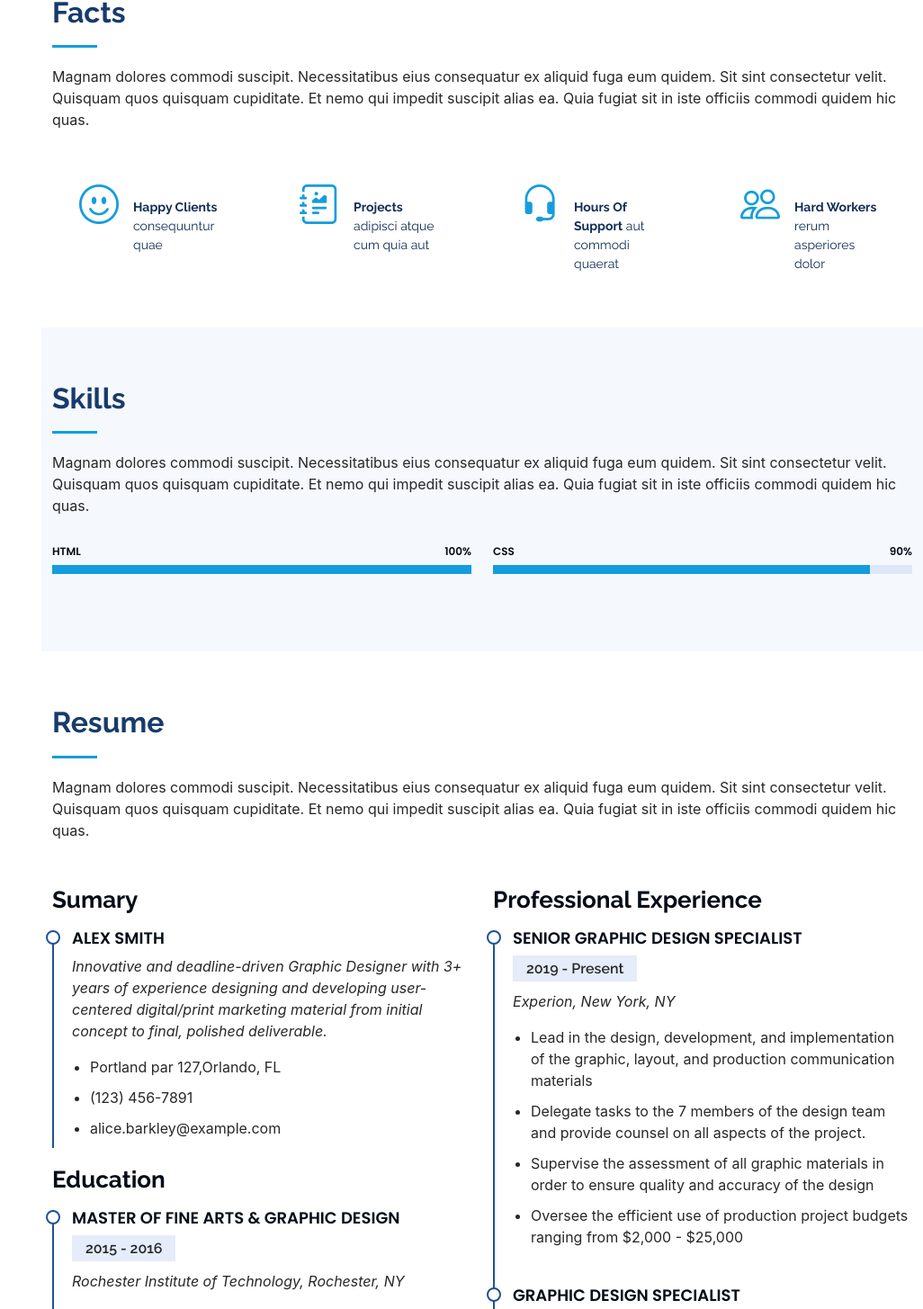
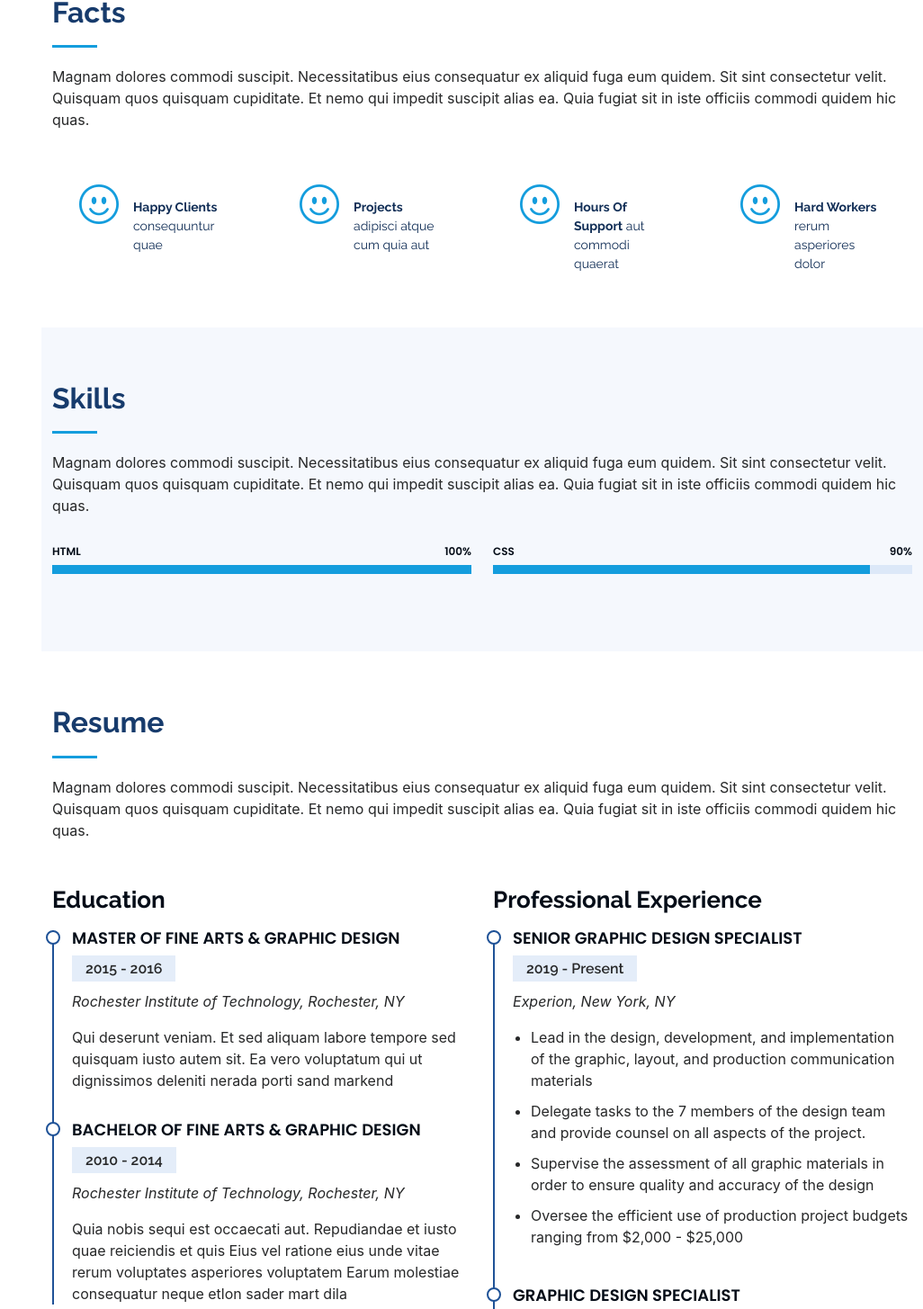
Before and after one commit to solutionsofweb/bootstrap-react, a React (Create React App) app: page / in a window 1280 px wide. Shown: the part 1565-3020 px from the top of the page at 90% size, without its empty margins (254-1280 px from the left). Built offline with nearby package versions, Linux system fonts and the light colour scheme.

Commit message:
components, allignment for about, facts and resume

```diff
--- a/src/components/about.jsx
+++ b/src/components/about.jsx
@@ -1,4 +1,5 @@
 import SectionInfo from "../common/sectionInfo";
+import PersonalDetail from './personalDetail';
 
 const About = () => {
     return (
@@ -8,40 +9,7 @@ const About = () => {
                   title="About"
                   description="Magnam dolores commodi suscipit. Necessitatibus eius consequatur ex aliquid fuga eum quidem. Sit sint consectetur velit. Quisquam quos quisquam cupiditate. Et nemo qui impedit suscipit alias ea. Quia fugiat sit in iste officiis commodi quidem hic quas."
                 />
-                <div className="row">
-                <div className="col-lg-4" data-aos="fade-right">
-                    <img src="assets/img/profile-img.jpg" className="img-fluid" alt />
-                </div>
-                <div className="col-lg-8 pt-4 pt-lg-0 content" data-aos="fade-left">
-                    <h3>UI/UX Designer &amp; Web Developer.</h3>
-                    <p className="fst-italic">
-                    Lorem ipsum dolor sit amet, consectetur adipiscing elit, sed do eiusmod tempor incididunt ut labore et dolore
-                    magna aliqua.
-                    </p>
-                    <div className="row">
-                    <div className="col-lg-6">
-                        <ul>
-                        <li><i className="bi bi-chevron-right" /> <strong>Birthday:</strong> <span>1 May 1995</span></li>
-                        <li><i className="bi bi-chevron-right" /> <strong>Website:</strong> <span>www.example.com</span></li>
-                        <li><i className="bi bi-chevron-right" /> <strong>Phone:</strong> <span>+123 456 7890</span></li>
-                        <li><i className="bi bi-chevron-right" /> <strong>City:</strong> <span>New York, USA</span></li>
-                        </ul>
-                    </div>
-                    <div className="col-lg-6">
-                        <ul>
-                        <li><i className="bi bi-chevron-right" /> <strong>Age:</strong> <span>30</span></li>
-                        <li><i className="bi bi-chevron-right" /> <strong>Degree:</strong> <span>Master</span></li>
-                        <li><i className="bi bi-chevron-right" /> <strong>PhEmailone:</strong> <span>email@example.com</span></li>
-                        <li><i className="bi bi-chevron-right" /> <strong>Freelance:</strong> <span>Available</span></li>
-                        </ul>
-                    </div>
-                    </div>
-                    <p>
-                    Officiis eligendi itaque labore et dolorum mollitia officiis optio vero. Quisquam sunt adipisci omnis et ut. Nulla accusantium dolor incidunt officia tempore. Et eius omnis.
-                    Cupiditate ut dicta maxime officiis quidem quia. Sed et consectetur qui quia repellendus itaque neque. Aliquid amet quidem ut quaerat cupiditate. Ab et eum qui repellendus omnis culpa magni laudantium dolores.
-                    </p>
-                </div>
-                </div>
+                <PersonalDetail userInfo="" />
             </div>
         </section>
      );
--- /dev/null
+++ b/src/components/factItem.jsx
@@ -0,0 +1,17 @@
+import React, { Component } from 'react';
+
+const FactItem = (props) => {
+    const textArray = props.itemText.split(',');
+
+    return (
+        <div className="col-lg-3 col-md-6 d-md-flex align-items-md-stretch" data-aos="fade-up">
+            <div className="count-box">
+                <i className="bi bi-emoji-smile" />
+                <span data-purecounter-start={0} data-purecounter-end={232} data-purecounter-duration={1} className="purecounter" />
+                <p><strong>{textArray[0]}</strong>{textArray[1]}</p>
+            </div>
+        </div>
+     );
+}
+
+export default FactItem;
--- a/src/components/facts.jsx
+++ b/src/components/facts.jsx
@@ -1,6 +1,13 @@
 import SectionInfo from "../common/sectionInfo";
+import FactItem from "./factItem";
 
 const Facts = () => {
+    const factItems = [
+        {text: "Happy Clients, consequuntur quae", icon: "emoji-smile"},
+        {text: "Projects, adipisci atque cum quia aut", icon: "journal-richtext"},
+        {text: "Hours Of Support, aut commodi quaerat", icon: "headset"},
+        {text: "Hard Workers, rerum asperiores dolor", icon: "people"}
+    ];
     return (
         <section id="facts" className="facts">
             <div className="container">
@@ -9,34 +16,11 @@ const Facts = () => {
                   description="Magnam dolores commodi suscipit. Necessitatibus eius consequatur ex aliquid fuga eum quidem. Sit sint consectetur velit. Quisquam quos quisquam cupiditate. Et nemo qui impedit suscipit alias ea. Quia fugiat sit in iste officiis commodi quidem hic quas."
                 />
                 <div className="row no-gutters">
-                <div className="col-lg-3 col-md-6 d-md-flex align-items-md-stretch" data-aos="fade-up">
-                    <div className="count-box">
-                    <i className="bi bi-emoji-smile" />
-                    <span data-purecounter-start={0} data-purecounter-end={232} data-purecounter-duration={1} className="purecounter" />
-                    <p><strong>Happy Clients</strong> consequuntur quae</p>
-                    </div>
-                </div>
-                <div className="col-lg-3 col-md-6 d-md-flex align-items-md-stretch" data-aos="fade-up" data-aos-delay={100}>
-                    <div className="count-box">
-                    <i className="bi bi-journal-richtext" />
-                    <span data-purecounter-start={0} data-purecounter-end={521} data-purecounter-duration={1} className="purecounter" />
-                    <p><strong>Projects</strong> adipisci atque cum quia aut</p>
-                    </div>
-                </div>
-                <div className="col-lg-3 col-md-6 d-md-flex align-items-md-stretch" data-aos="fade-up" data-aos-delay={200}>
-                    <div className="count-box">
-                    <i className="bi bi-headset" />
-                    <span data-purecounter-start={0} data-purecounter-end={1453} data-purecounter-duration={1} className="purecounter" />
-                    <p><strong>Hours Of Support</strong> aut commodi quaerat</p>
-                    </div>
-                </div>
-                <div className="col-lg-3 col-md-6 d-md-flex align-items-md-stretch" data-aos="fade-up" data-aos-delay={300}>
-                    <div className="count-box">
-                    <i className="bi bi-people" />
-                    <span data-purecounter-start={0} data-purecounter-end={32} data-purecounter-duration={1} className="purecounter" />
-                    <p><strong>Hard Workers</strong> rerum asperiores dolor</p>
-                    </div>
-                </div>
+                    {
+                        factItems.map(item => (
+                            <FactItem itemText={item.text} itemIcon={item.icon}/>
+                        ))
+                    }
                 </div>
             </div>
         </section>
--- /dev/null
+++ b/src/components/personalDetail.jsx
@@ -0,0 +1,42 @@
+import React, { Component } from 'react';
+
+const PersonalDetail = () => {
+    return (
+        <div className="row">
+            <div className="col-lg-4" data-aos="fade-right">
+                <img src="assets/img/profile-img.jpg" className="img-fluid" alt />
+            </div>
+            <div className="col-lg-8 pt-4 pt-lg-0 content" data-aos="fade-left">
+                <h3>UI/UX Designer &amp; Web Developer.</h3>
+                <p className="fst-italic">
+                Lorem ipsum dolor sit amet, consectetur adipiscing elit, sed do eiusmod tempor incididunt ut labore et dolore
+                magna aliqua.
+                </p>
+                <div className="row">
+                <div className="col-lg-6">
+                    <ul>
+                    <li><i className="bi bi-chevron-right" /> <strong>Birthday:</strong> <span>1 May 1995</span></li>
+                    <li><i className="bi bi-chevron-right" /> <strong>Website:</strong> <span>www.example.com</span></li>
+                    <li><i className="bi bi-chevron-right" /> <strong>Phone:</strong> <span>+123 456 7890</span></li>
+                    <li><i className="bi bi-chevron-right" /> <strong>City:</strong> <span>New York, USA</span></li>
+                    </ul>
+                </div>
+                <div className="col-lg-6">
+                    <ul>
+                    <li><i className="bi bi-chevron-right" /> <strong>Age:</strong> <span>30</span></li>
+                    <li><i className="bi bi-chevron-right" /> <strong>Degree:</strong> <span>Master</span></li>
+                    <li><i className="bi bi-chevron-right" /> <strong>PhEmailone:</strong> <span>email@example.com</span></li>
+                    <li><i className="bi bi-chevron-right" /> <strong>Freelance:</strong> <span>Available</span></li>
+                    </ul>
+                </div>
+                </div>
+                <p>
+                Officiis eligendi itaque labore et dolorum mollitia officiis optio vero. Quisquam sunt adipisci omnis et ut. Nulla accusantium dolor incidunt officia tempore. Et eius omnis.
+                Cupiditate ut dicta maxime officiis quidem quia. Sed et consectetur qui quia repellendus itaque neque. Aliquid amet quidem ut quaerat cupiditate. Ab et eum qui repellendus omnis culpa magni laudantium dolores.
+                </p>
+            </div>
+        </div>
+     );
+}
+
+export default PersonalDetail;
--- a/src/components/resume.jsx
+++ b/src/components/resume.jsx
@@ -10,16 +10,6 @@ const Resume = () => {
                 />
                 <div className="row">
                     <div className="col-lg-6" data-aos="fade-up">
-                    <h3 className="resume-title">Sumary</h3>
-                    <div className="resume-item pb-0">
-                    <h4>Alex Smith</h4>
-                    <p><em>Innovative and deadline-driven Graphic Designer with 3+ years of experience designing and developing user-centered digital/print marketing material from initial concept to final, polished deliverable.</em></p>
-                    <ul>
-                        <li>Portland par 127,Orlando, FL</li>
-                        <li>(123) 456-7891</li>
-                        <li>alice.barkley@example.com</li>
-                    </ul>
-                    </div>
                         <h3 className="resume-title">Education</h3>
                         <div className="resume-item">
                             <h4>Master of Fine Arts &amp; Graphic Design</h4>
```
Lines whose indentation alone changed are shown as unchanged.
